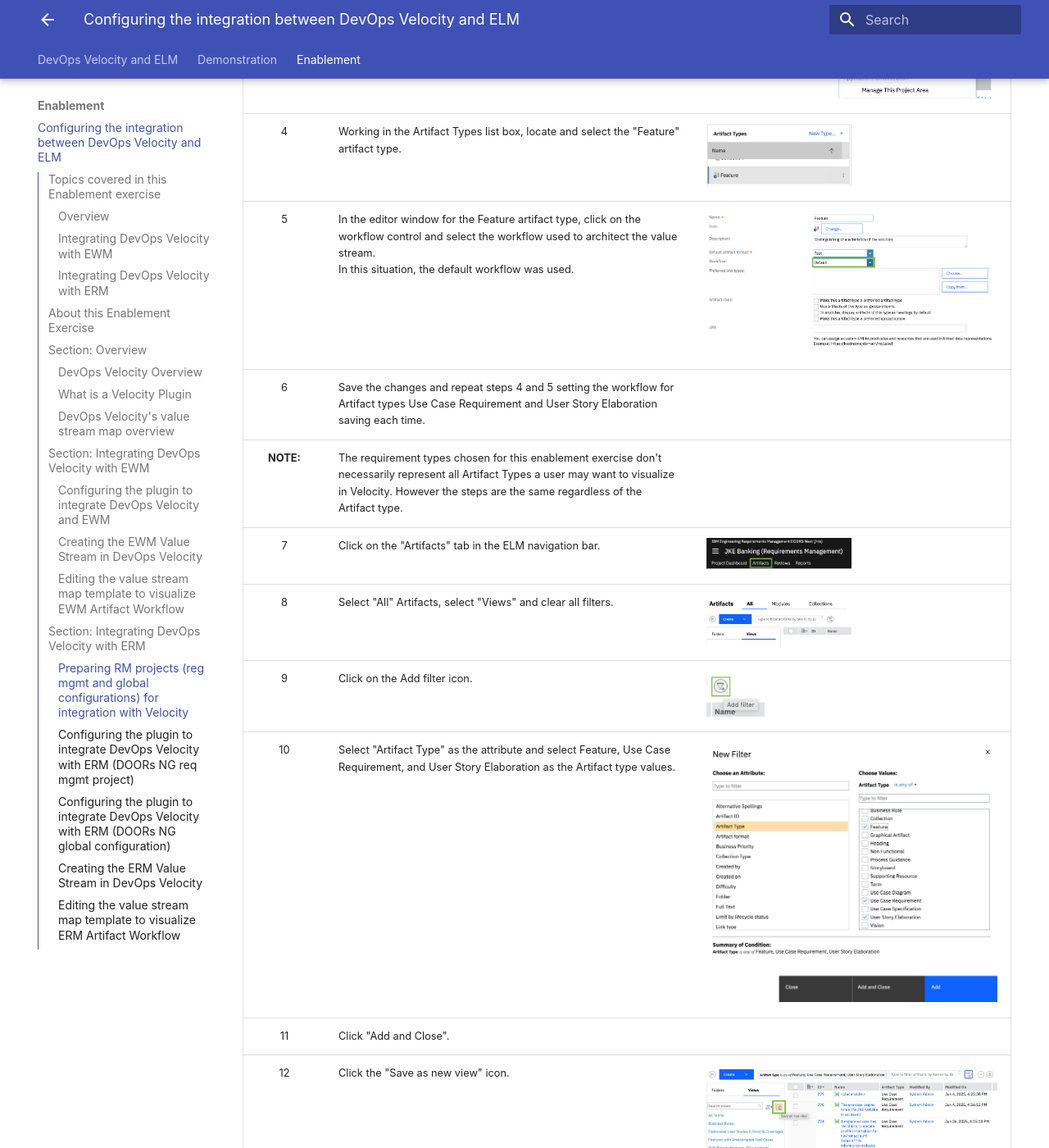
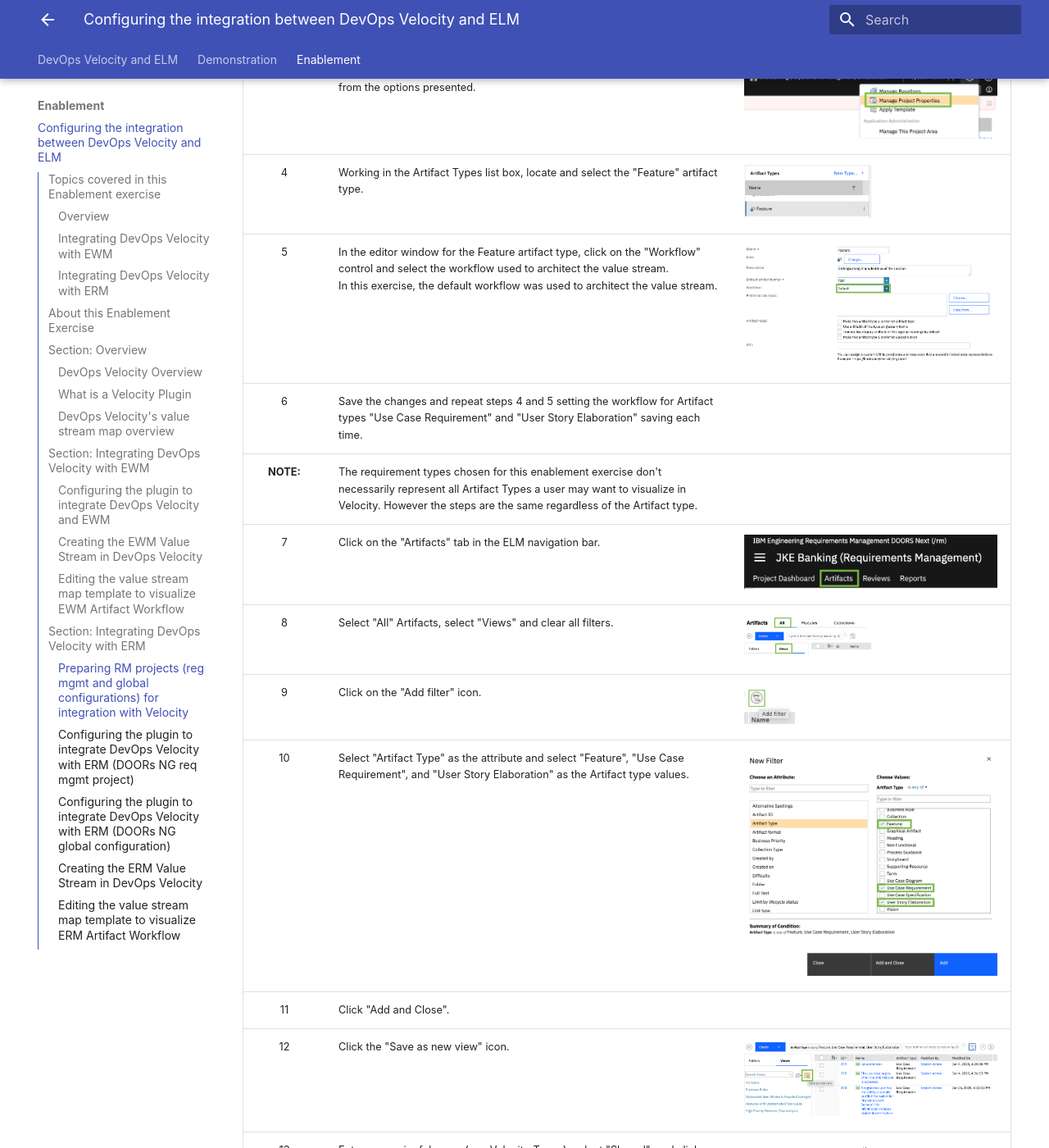
Before and after one commit to DevOpsAutomationLabs/ELM_Velocity, an MkDocs documentation site: the page built from docs/enablement/index.md, in a window 1280 px wide and 1400 px high, scrolled down 12305 px. Shown: the whole window at 82% size. Built offline with MkDocs 1.6.1 and Material for MkDocs 9.7.7, drawn with Linux system fonts in a browser that asks for light colours; some of the changed text lies outside the part shown.

Commit message:
EnablementProof

```diff
--- a/docs/enablement/index.md
+++ b/docs/enablement/index.md
@@ -206,38 +206,36 @@
 1. JKE Banking (Requirements Management)<br/>
 2. Meter Reader GC (Global Configuration)<br/>
 
-| **Step** | **Details**  | **Additional Information** |
+| **Step** | <div style="width:300px">**Details**</div>  | **Additional Information** |
 |:-------------:|:------------- |:------------- |
 | 1 | Launch ERM in a Google browser window using the shortcut provided and authenticate with the ELM environment.<br/> (uid: sysadmin / pwd: passw0rd) | <img src="media/e32.png" alt="e32" style="width:75%; height:auto;"> |
-| 2 | Select "JKE Banking (Requirements Management)" from the list of projects displayed. | <img src="media/e33.png" alt="e33" style="width:50%; height:auto;"> |
+| 2 | Select "JKE Banking (Requirements Management)" from the list of projects displayed. | <img src="media/e33.png" alt="e33" style="width:100ß%; height:auto;"> |
 | 3 | Click on the gear icon (top LHS) and select "Manage Project Properties" from the options presented. | <img src="media/e34.png" alt="e34" style="width:100%; height:auto;"> |
 | 4 | Working in the Artifact Types list box, locate and select the "Feature" artifact type. | <img src="media/e35.png" alt="e35" style="width:50%; height:auto;"> |
-| 5 | In the editor window for the Feature artifact type, click on the workflow control and select the workflow used to architect the value stream. <br/> In this situation, the default workflow was used. | <img src="media/e36.png" alt="e36" style="width:100%; height:auto;"> |
-| 6 | Save the changes and repeat steps 4 and 5 setting the workflow for Artifact types Use Case Requirement and User Story Elaboration saving each time. |  |
+| 5 | In the editor window for the Feature artifact type, click on the "Workflow" control and select the workflow used to architect the value stream. <br/> In this exercise, the default workflow was used to architect the value stream. | <img src="media/e36.png" alt="e36" style="width:100%; height:auto;"> |
+| 6 | Save the changes and repeat steps 4 and 5 setting the workflow for Artifact types "Use Case Requirement" and "User Story Elaboration" saving each time. |  |
 | **NOTE:** | The requirement types chosen for this enablement exercise don't necessarily represent all Artifact Types a user may want to visualize in Velocity. However the steps are the same regardless of the Artifact type. |  |
-| 7 | Click on the "Artifacts" tab in the ELM navigation bar. | <img src="media/e37.png" alt="e37" style="width:50%; height:auto;"> |
+| 7 | Click on the "Artifacts" tab in the ELM navigation bar. | <img src="media/e37.png" alt="e37" style="width:100%; height:auto;"> |
 | 8 | Select "All" Artifacts, select "Views" and clear all filters. | <img src="media/e38.png" alt="e38" style="width:50%; height:auto;"> |
-| 9 | Click on the Add filter icon. | <img src="media/e39.png" alt="e39" style="width:20%; height:auto;"> |
-| 10 | Select "Artifact Type" as the attribute and select Feature, Use Case Requirement, and User Story Elaboration as the Artifact type values. | <img src="media/e40.png" alt="e40" style="width:100%; height:auto;"> |
+| 9 | Click on the "Add filter" icon. | <img src="media/e39.png" alt="e39" style="width:20%; height:auto;"> |
+| 10 | Select "Artifact Type" as the attribute and select "Feature", "Use Case Requirement", and "User Story Elaboration" as the Artifact type values. | <img src="media/e40.png" alt="e40" style="width:100%; height:auto;"> |
 | 11 | Click "Add and Close". |  |
 | 12 | Click the "Save as new view" icon. | <img src="media/e41.png" alt="e41" style="width:100%; height:auto;"> |
 | 13 | Enter a meaningful name (e.g. Velocity_Types), select "Shared", and click "OK". | <img src="media/e42.png" alt="e42" style="width:50%; height:auto;"> |
-| **NOTE:** | If the userid/password combination used to configure the Velocity plugin is not an "ELM Administrator". The userid must have access to the DOORs NG project and must be able to execute views. More on this later. |  |
-| 14 | The same process described above is used to prepare a Global Configuration project for integration with DevOps Velocity with the following differences:<br/>1. The project selected will be different (step 2). in the case of this exercise select Meter Reader GC.<br/>2. When you click on the gear icon (step 3), select Manage Components and Configurations.<br/>3. Select Stakeholder and System Requirements when setting the workflow. | <img src="media/e43.png" alt="e43" style="width:50%; height:auto;"><img src="media/e44.png" alt="e44" style="width:40%; height:auto;"> |
+| **NOTE:** | If the userid/password combination used to configure the Velocity plugin is not an "ELM Administrator". The userid must have access to the DOORs NG project and must be able to execute views. |  |
+| 14 | The same process described above is used to prepare a Global Configuration project for integration with DevOps Velocity with the following differences:<br/>1. The project selected will be different (step 2). In the case of this exercise select Meter Reader GC.<br/>2. When you click on the gear icon (step 3), select Manage Components and Configurations.<br/>3. Select "Stakeholder Requirements" and "System Requirements" when setting the workflow and creating the views. | <img src="media/e44.png" alt="e44" style="width:60%; height:auto;"> |
 | **HINT:** | Creating an individual view for each of the Artifact types provides more flexibility in selecting which Artifact types you want to sync with DevOps Velocity. |  |
 | 15 | For the Meter Reader GC project, in addition to creating a Velocity_Types view also create a view named Velocity_SystemRequirements for the System Requirement Artifact type and a view called Velocity_StakeholderRequirements for the Stakeholder Requirement Artifact type. | <img src="media/e55.png" alt="e55" style="width:50%; height:auto;"> |
 
 Congratulations on successfully preparing the RM projects and Artifact types for visualization in DevOps Velocity.
 
 [Return to List of Enablement Topics](#topics-covered-in-this-enablement-exercise)
-<br/>
 
 ### Configuring the plugin to integrate DevOps Velocity with ERM (DOORs NG req mgmt project)
 
 The purpose of this exercise is to provide instruction on how to setup the integration between DevOps Velocity with ERM. More specifically a DOORs NG requirements management project. It is assumed that the ELM server has already been setup and that a DOORs NG requirements management project has been configured. For this lab exercise we will be using the JKE Banking (Requirements Management) sample application available with ELM.
-<br/>
 
-| **Step** | **Details**  | **Additional Information** |
+| **Step** | <div style="width:300px">**Details**</div>  | **Additional Information** |
 |:-------------:|:------------- |:------------- |
 | 1 | To access the Velocity plugin interface, open Velocity in a browser and log in. <br/> (uid: admin / pwd: admin) |   |
 | 2 | Click on the settings icon. (Top RHS browser window) | <img src="media/e2.png" alt="e2" style="width:50%; height:auto;"> |
@@ -262,7 +260,7 @@
 The purpose of this exercise is to provide instruction on how to setup the integration between DevOps Velocity with ERM. More specifically a DOORs NG Global Configuration project. It is assumed that the ELM server has already been setup and that a DOORs NG Global Configuration project has been configured. For this lab exercise we will be using the Meter Reader GC sample application available with ELM.
 <br/>
 
-| **Step** | **Details**  | **Additional Information** |
+| **Step** | <div style="width:300px">**Details**</div>  | **Additional Information** |
 |:-------------:|:------------- |:------------- |
 | 1 | To access the Velocity plugin interface, open Velocity in a browser and log in. <br/> (uid: admin / pwd: admin) |   |
 | 2 | Click on the settings icon. (Top RHS browser window) | <img src="media/e2.png" alt="e2" style="width:50%; height:auto;"> |
@@ -287,7 +285,7 @@
 
 Visualizing the requirements (artifact types) on a value stream dashboard requires a Value Stream created. This section will share instructions on how to create the Value Stream.
 
-| **Step** | **Details**  | **Additional Information** |
+| **Step** | <div style="width:300px">**Details**</div>  | **Additional Information** |
 |:-------------:|:------------- |:------------- |
 | 1 | Continuing to work in DevOps Velocity, navigate to the Value Stream view page. | <img src="media/e15.png" alt="e15" style="width:50%; height:auto;"> |
 | 2 | Click the "All value streams" tab top RHS of browser page. | <img src="media/e16.png" alt="e16" style="width:50%; height:auto;"> |
@@ -309,7 +307,7 @@
 
 However, even though much of the value stream architecture work has already been completed, specific edits still need to be made to the template adding the plugin integration name so that Velocity knows which collection of data should be visualized in the value stream.
 
-| **Step** | **Details**  | **Additional Information** |
+| **Step** | <div style="width:300px">**Details**</div>  | **Additional Information** |
 |:-------------:|:------------- |:------------- |
 | 1 | Continuing to work in the newly created value stream view, locate and click on the wrench icon. | <img src="media/e21.png" alt="e21" style="width:50%; height:auto;"> |
 | 2 | Select the "Edit value stream map" option. | <img src="media/e22.png" alt="e22" style="width:50%; height:auto;"> |
```
Also changed, not shown: docs/enablement/media/e38.png, docs/enablement/media/e40.png, docs/enablement/media/e44.png.
